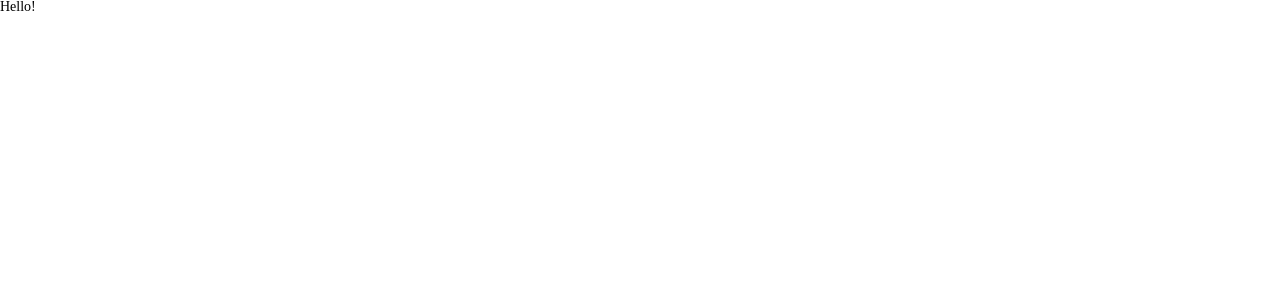
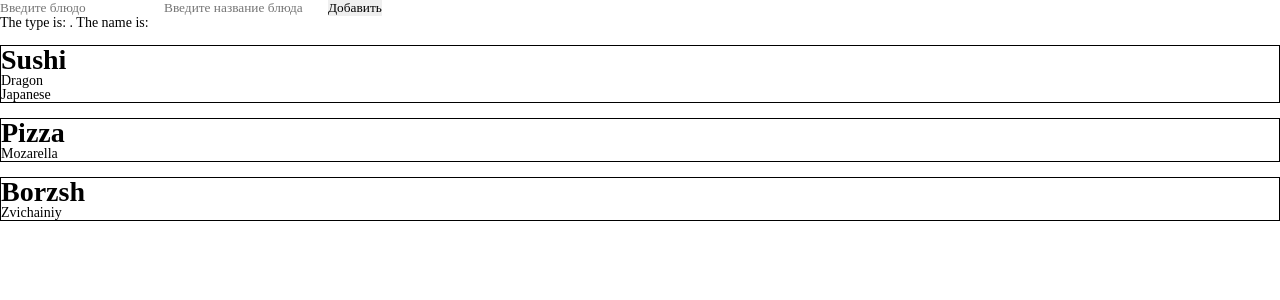
Before and after one commit to Ri4Chaard/My_cafe_website, a React (Create React App) app: page / in a window 1280 px wide. Shown: the top 300 px of the page. Built offline with nearby package versions, Linux system fonts and the light colour scheme.

Commit message:
Added dishes creation

```diff
--- a/src/App.js
+++ b/src/App.js
@@ -1,10 +1,73 @@
-import React from "react";
+import React, { useEffect, useState } from "react";
 import "./styles/nullstyle.css";
 
 function App() {
+    const [dishType, setDishType] = useState("");
+    const [dishName, setDishName] = useState("");
+
+    const [dishes, setDishes] = useState([
+        { type: "Sushi", name: "Dragon" },
+        { type: "Sushi", name: "Japanese" },
+        { type: "Pizza", name: "Mozarella" },
+        { type: "Borzsh", name: "Zvichainiy" },
+    ]);
+
+    const dishesSet = new Set();
+    dishes.map((el) => dishesSet.add(el.type));
+
+    const addNewDish = (e) => {
+        e.preventDefault();
+        const newDish = {
+            type: dishType,
+            name: dishName,
+        };
+        setDishes(
+            [...dishes, newDish]
+            // .sort((a, b) => a.type.localeCompare(b.type))
+        );
+        dishesSet.add(newDish.type);
+        console.log(dishes);
+        console.log(dishesSet);
+    };
+
     return (
         <div className="App">
-            <div>Hello!</div>
+            <form>
+                <input
+                    value={dishType}
+                    onChange={(e) => setDishType(e.target.value)}
+                    type="input"
+                    placeholder="Введите блюдо"
+                />
+                <input
+                    value={dishName}
+                    onChange={(e) => setDishName(e.target.value)}
+                    type="input"
+                    placeholder="Введите название блюда"
+                />
+                <button type="submit" onClick={addNewDish}>
+                    Добавить
+                </button>
+            </form>
+            <div>{`The type is: ${dishType}. The name is: ${dishName}`}</div>
+
+            {Array.of(...dishesSet).map((dishType) => (
+                <div
+                    style={{
+                        border: "1px solid #000",
+                        marginTop: 15,
+                    }}
+                >
+                    <h1>{dishType}</h1>
+                    {dishes.map((dish) =>
+                        dish.type == dishType ? (
+                            <div>{dish.name}</div>
+                        ) : (
+                            <div></div>
+                        )
+                    )}
+                </div>
+            ))}
         </div>
     );
 }
--- a/src/styles/nullstyle.css
+++ b/src/styles/nullstyle.css
@@ -64,13 +64,4 @@ ul li {
 img {
     vertical-align: top;
 }
-h1,
-h2,
-h3,
-h4,
-h5,
-h6 {
-    font-size: inherit;
-    font-weight: 400;
-}
 /*--------------------*/
```
